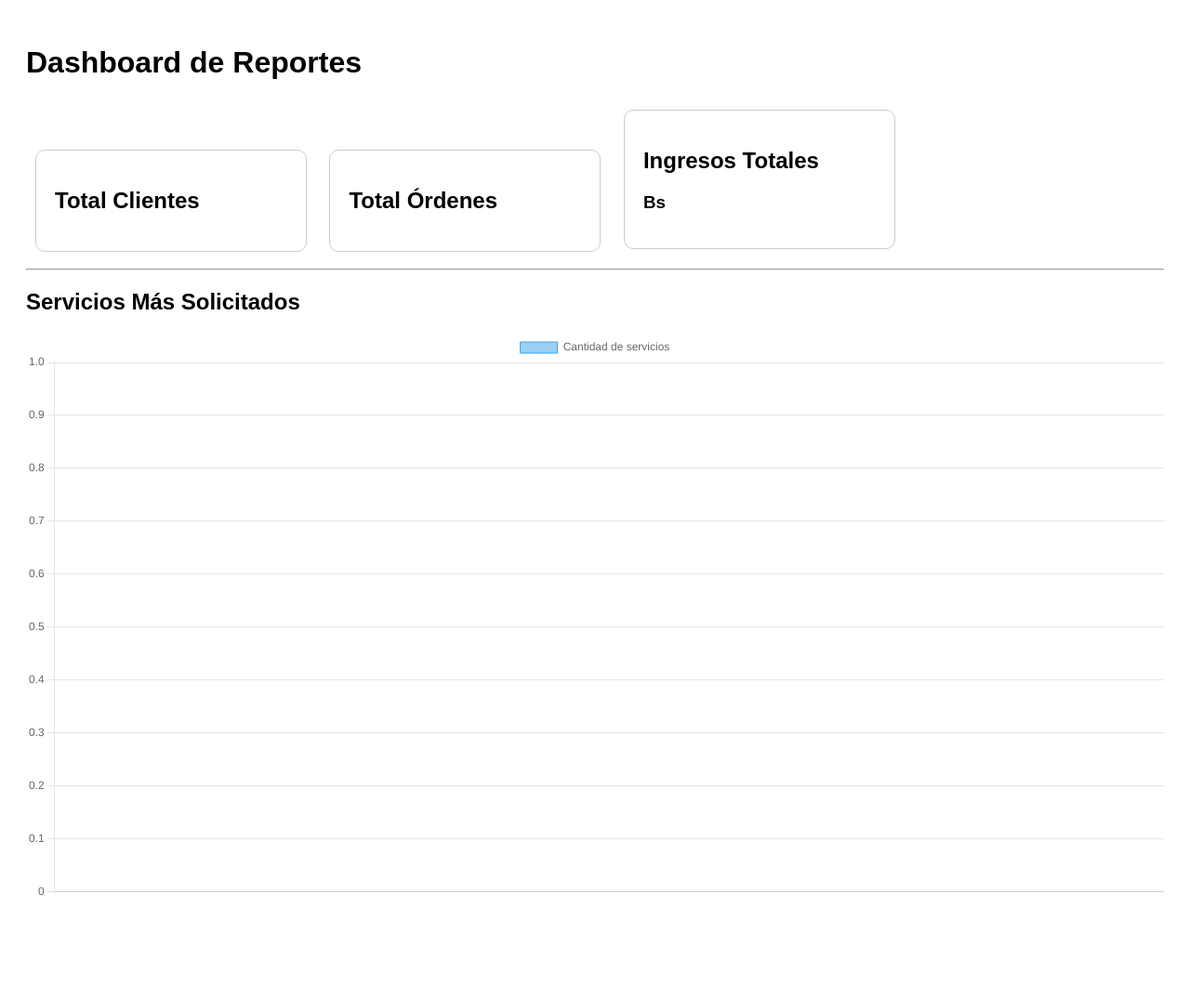
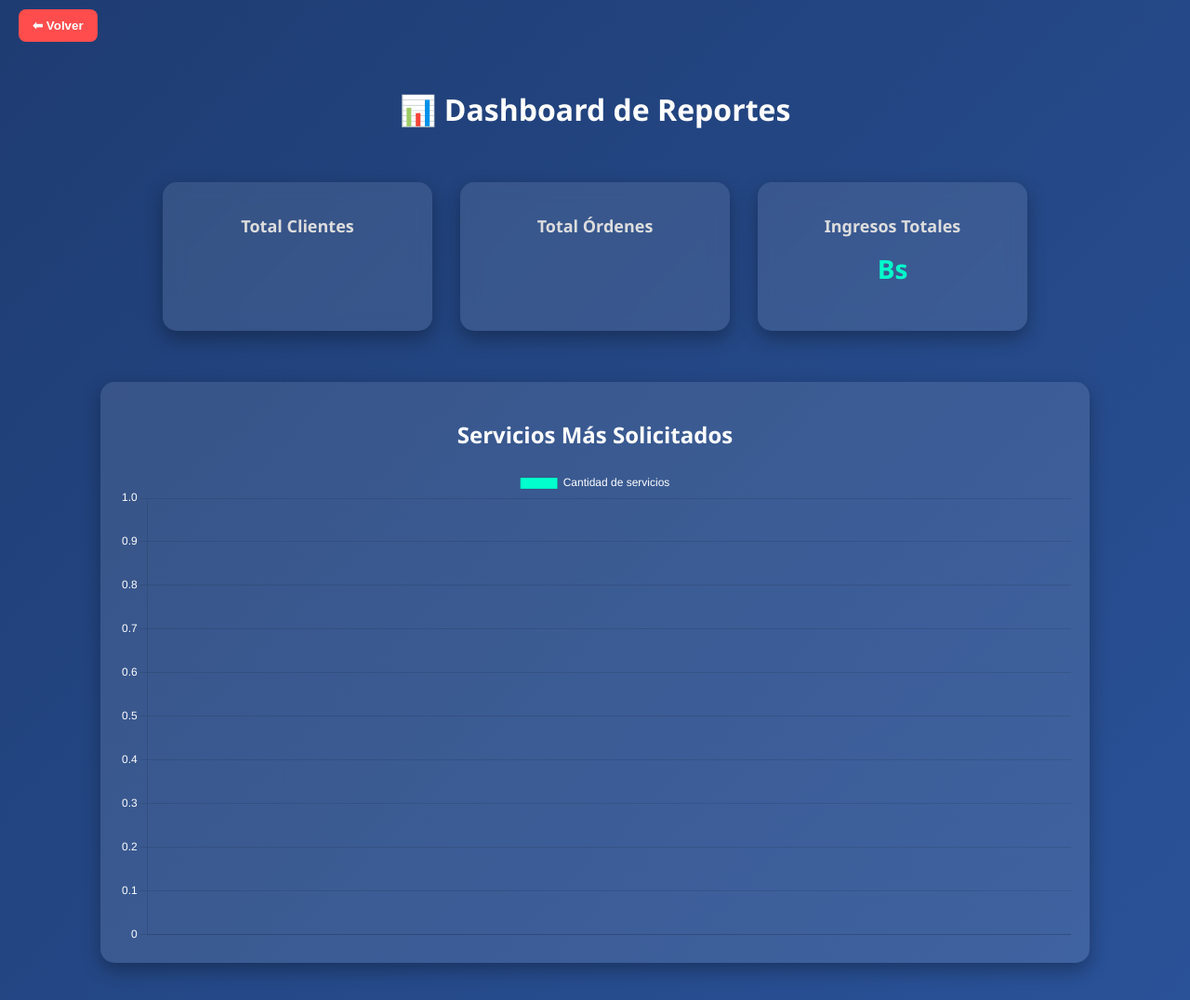
Before and after one commit to Nats-blip/Exa_2, a Python web app: template app/templates/dashboard/dashboard.html in a window 1280 px wide. Shown: the whole page at 93% size. Before the commit the page ends 964 px from the top, so only its background shows below. Run offline with Jinja, Linux system fonts and the light colour scheme; the template is opened without the code that fills it, so the values that code supplies are empty.

Commit message:
Update dashboard.html
mejora en dashboard

```diff
--- a/app/templates/dashboard/dashboard.html
+++ b/app/templates/dashboard/dashboard.html
@@ -1,30 +1,111 @@
 <!DOCTYPE html>
-<html>
+<html lang="es">
 <head>
+    <meta charset="UTF-8">
     <title>Dashboard</title>
 
     <script src="https://cdn.jsdelivr.net/npm/chart.js"></script>
 
     <style>
         body{
-            font-family: Arial;
+            font-family: 'Segoe UI', sans-serif;
+            margin: 0;
+            background: linear-gradient(135deg, #1e3c72, #2a5298);
+            color: white;
+        }
+
+        h1{
+            text-align: center;
             padding: 20px;
         }
 
+        .top-bar{
+            display: flex;
+            justify-content: space-between;
+            align-items: center;
+            padding: 10px 20px;
+        }
+
+        .back-btn{
+            background: #ff4d4d;
+            border: none;
+            padding: 10px 15px;
+            color: white;
+            border-radius: 8px;
+            cursor: pointer;
+            transition: 0.3s;
+            font-weight: bold;
+        }
+
+        .back-btn:hover{
+            background: #cc0000;
+            transform: scale(1.05);
+        }
+
+        .container{
+            display: flex;
+            justify-content: center;
+            flex-wrap: wrap;
+        }
+
         .card{
-            border:1px solid #ccc;
-            padding:20px;
-            margin:10px;
-            border-radius:10px;
-            width:250px;
-            display:inline-block;
+            background: rgba(255,255,255,0.1);
+            backdrop-filter: blur(10px);
+            border-radius: 15px;
+            padding: 20px;
+            margin: 15px;
+            width: 250px;
+            text-align: center;
+            box-shadow: 0 8px 20px rgba(0,0,0,0.3);
+            transition: 0.3s;
+        }
+
+        .card:hover{
+            transform: translateY(-10px) scale(1.05);
+            box-shadow: 0 12px 25px rgba(0,0,0,0.5);
+        }
+
+        .card h2{
+            font-size: 18px;
+            color: #ddd;
+        }
+
+        .card h3{
+            font-size: 28px;
+            margin-top: 10px;
+            color: #00ffcc;
+        }
+
+        .chart-container{
+            width: 80%;
+            margin: 40px auto;
+            background: rgba(255,255,255,0.1);
+            padding: 20px;
+            border-radius: 15px;
+            box-shadow: 0 8px 20px rgba(0,0,0,0.3);
+        }
+
+        canvas{
+            animation: fadeIn 1s ease-in-out;
+        }
+
+        @keyframes fadeIn{
+            from{opacity:0; transform: translateY(20px);}
+            to{opacity:1; transform: translateY(0);}
         }
     </style>
 </head>
 <body>
 
-    <h1>Dashboard de Reportes</h1>
+    <div class="top-bar">
+        <button class="back-btn" onclick="window.history.back()">
+            ⬅ Volver
+        </button>
+    </div>
 
+    <h1>📊 Dashboard de Reportes</h1>
+
+    <div class="container">
         <div class="card">
             <h2>Total Clientes</h2>
             <h3>{{ total_clientes }}</h3>
@@ -39,12 +120,12 @@
             <h2>Ingresos Totales</h2>
             <h3>Bs {{ ingresos }}</h3>
         </div>
+    </div>
 
-    <hr>
-
-    <h2>Servicios Más Solicitados</h2>
-
+    <div class="chart-container">
+        <h2 style="text-align:center;">Servicios Más Solicitados</h2>
         <canvas id="grafica"></canvas>
+    </div>
 
     <script>
         const ctx = document.getElementById('grafica');
@@ -56,14 +137,33 @@
                 datasets: [{
                     label: 'Cantidad de servicios',
                     data: {{ valores | tojson }},
+                    backgroundColor: [
+                        '#00ffcc',
+                        '#ff4d4d',
+                        '#ffd700',
+                        '#00bfff',
+                        '#ff69b4'
+                    ],
+                    borderRadius: 8,
                     borderWidth: 1
                 }]
             },
             options: {
                 responsive:true,
+                plugins:{
+                    legend:{
+                        labels:{
+                            color: 'white'
+                        }
+                    }
+                },
                 scales: {
+                    x: {
+                        ticks:{ color:'white' }
+                    },
                     y: {
-                        beginAtZero: true
+                        beginAtZero: true,
+                        ticks:{ color:'white' }
                     }
                 }
             }
```
Lines whose indentation alone changed are shown as unchanged.
